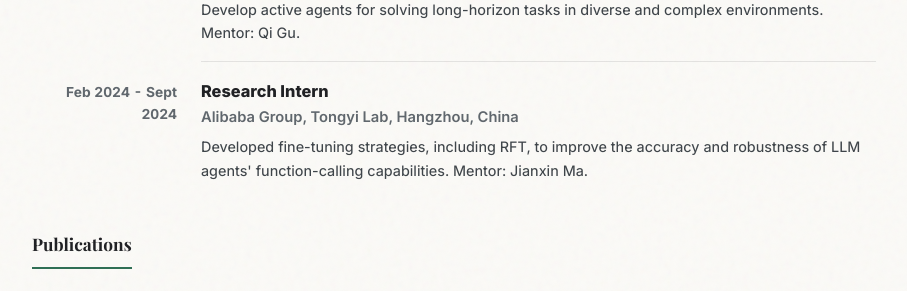
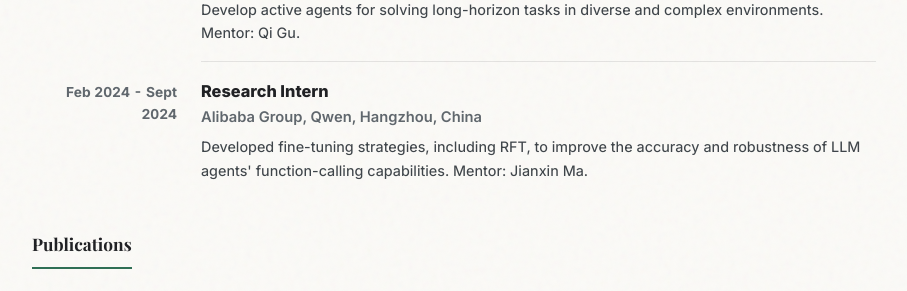
Before and after one commit to whi497/leaf.github.io, a Jekyll site: the page built from index.html, in a window 1280 px wide and 900 px high, scrolled down 943 px. Shown: the part 152-443 px from the top of the window, without its empty margins (186-1093 px from the left). Built offline with Jekyll 4.4.1, drawn with Linux system fonts in a browser that asks for light colours.

Commit message:
update intro

```diff
--- a/_data/experience.yml
+++ b/_data/experience.yml
@@ -5,7 +5,7 @@
   description: "Develop active agents for solving long-horizon tasks in diverse and complex environments. Mentor: Qi Gu."
 
 - role: "Research Intern"
-  company: "Alibaba Group, Tongyi Lab"
+  company: "Alibaba Group, Qwen"
   location: "Hangzhou, China"
   year: "Feb 2024 - Sept 2024"
   description: "Developed fine-tuning strategies, including RFT, to improve the accuracy and robustness of LLM agents' function-calling capabilities. Mentor: Jianxin Ma."
```
